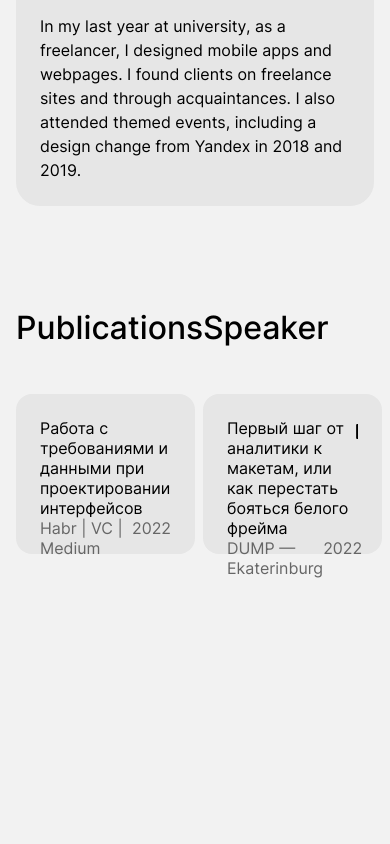
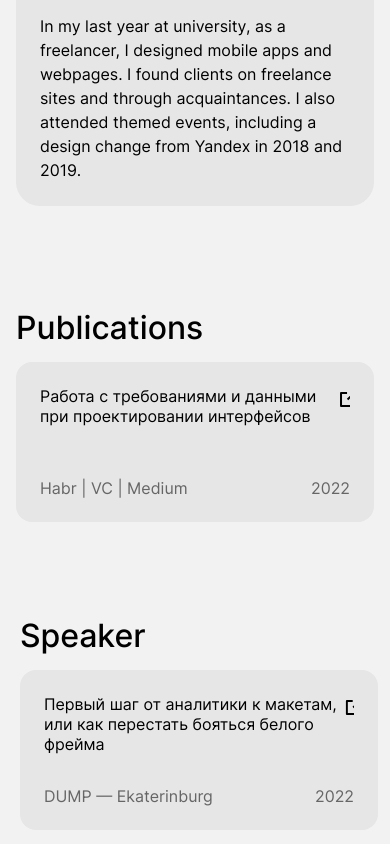
Before and after one commit to poluyanoff/poluyanoff.ru, a plain HTML site: page index.html in a window 390 px wide. Shown: the part 1830-2674 px from the top of the page. Before the commit the page ends 2480 px from the top, so only its background shows below. Drawn offline with Linux system fonts and the light colour scheme.

Commit message:
Hover and responsive layout in Public and Speaker

```diff
--- a/index.html
+++ b/index.html
@@ -51,7 +51,7 @@
         <div class="employee bs">
             <div class="employee_info">
                 <div class="name_and_years">
-                    <div class="employee_name"><a href="https://byndyusoft.com/">Byndyusoft</a></div>
+                    <div class="employee_name"><a href="https://byndyusoft.com/" target="_blank">Byndyusoft</a></div>
                     <div class="years_working">since 2019</div>
                 </div>
                 <div class="responsibilities">Analyze business and user problems using User Story Mapping, Customer Journey Mapping and Impact Mapping. I solve the found problems, creating usable and workable interfaces. I design for desktops, smartphones and tablets. I work in close liaison with development. Sometimes I combine the role of designer with the role of manager and lead the project from analytics to release.</div>
@@ -61,7 +61,7 @@
         <div class="employee nap">
             <div class="employee_info">
                 <div class="name_and_years">
-                    <div class="employee_name"><a href="https://napoleonit.ru/">Napoleont IT</a></div>
+                    <div class="employee_name"><a href="https://napoleonit.ru/" target="_blank">Napoleont IT</a></div>
                     <div class="years_working">2018–2019</div>
                 </div>
                 <div class="responsibilities">Served as a liaison between the development teams and Eleven Eleven designers. Learned how to process large flows of information, working on 5-7 projects simultaneously. Became familiar with agile development methodologies.</div>
@@ -86,7 +86,8 @@
                 <!-- <p>Turn problems into a functional user interface, based on business and user scenarios</p> -->
             </div>
             <div class="publications">
-                <div class="activity2">
+                <a href="https://blog.byndyusoft.com/%D1%80%D0%B0%D0%B1%D0%BE%D1%82%D0%B0-%D1%81-%D1%82%D1%80%D0%B5%D0%B1%D0%BE%D0%B2%D0%B0%D0%BD%D0%B8%D1%8F%D0%BC%D0%B8-%D0%B8-%D0%B4%D0%B0%D0%BD%D0%BD%D1%8B%D0%BC%D0%B8-%D0%BF%D1%80%D0%B8-%D0%BF%D1%80%D0%BE%D0%B5%D0%BA%D1%82%D0%B8%D1%80%D0%BE%D0%B2%D0%B0%D0%BD%D0%B8%D0%B8-%D0%B8%D0%BD%D1%82%D0%B5%D1%80%D1%84%D0%B5%D0%B9%D1%81%D0%BE%D0%B2-d5dc241405ee" target="_blank">
+                    <div class="activity">
                         <div class="top_row">
                             <div class="activity_name">Работа с требованиями и данными при проектировании интерфейсов</div>
                             <div class="activity_icon"></div>
@@ -96,6 +97,7 @@
                             <div class="activity_year">2022</div>
                         </div>
                     </div>
+                </a>
             </div>
         </div>
         <div class="speaker">
@@ -104,7 +106,8 @@
                 <!-- <p>Turn problems into a functional user interface, based on business and user scenarios</p> -->
             </div>
             <div class="shows">
-                <div class="activity2">
+                <a href="https://youtu.be/PwhsakXolGk" target="_blank">
+                    <div class="activity">
                         <div class="top_row">
                             <div class="activity_name">Первый шаг от аналитики к макетам, или как перестать бояться белого фрейма</div>
                             <div class="activity_icon"></div>
@@ -114,6 +117,7 @@
                             <div class="activity_year">2022</div>
                         </div>
                     </div>
+                </a>
             </div>
         </div>
 
--- a/styles.css
+++ b/styles.css
@@ -8,6 +8,12 @@ body {
     background-color: #F2F2F2;
     margin: 5rem 0rem;
     scroll-behavior: smooth;
+}
+
+a, a:focus, a:hover, a:link {
+    color: black;
+    cursor: pointer;
+    text-decoration: none;
 }
 
 h1 {
@@ -92,6 +98,10 @@ button {
     display: flex;
     margin-bottom: 0.5rem;
     line-height: 24px;
+}
+
+.employee a {
+    text-decoration: underline;
 }
 
 .employee_info {
@@ -193,22 +203,20 @@ p {
 
 .activity {
     display: flex;
-    justify-content: space-between;
-    align-items: center;
-    padding: 1.5rem;
-    height: 5rem;
-    background-color: #E6E6E6;
-    border-radius: 1rem;
-}
-
-.activity2 {
-    display: flex;
     flex-direction: column;
     justify-content: space-between;
     padding: 1.5rem;
     height: 7rem;
+    margin-bottom: 0.5rem;
     background-color: #E6E6E6;
     border-radius: 1rem;
+    transition-duration: 0.2s;
+}
+
+.activity:hover {
+    cursor: pointer;
+    background-color: #eaeaea;
+    transform: scale(1.03);
 }
 
 .top_row {
@@ -294,4 +302,28 @@ p {
     .responsibilities {
         width: auto;
     }
+
+    /* ------------------ Activities ------------------ */
+
+    .Activities {
+        flex-direction: column;
+    }
+
+    .publicity {
+        width: 100%;
+        padding-right: 0;
+        margin-bottom: 5rem;
+    }
+
+    .speaker {
+        width: 100%;
+        padding-right: 0;
+        margin-bottom: 1rem;
+    }
+
+    .Activities .section_description {
+        margin-bottom: 0;
+    }
+
+
 }
```
Also changed, not shown: 1 other file. Lines whose indentation alone changed are shown as unchanged.
